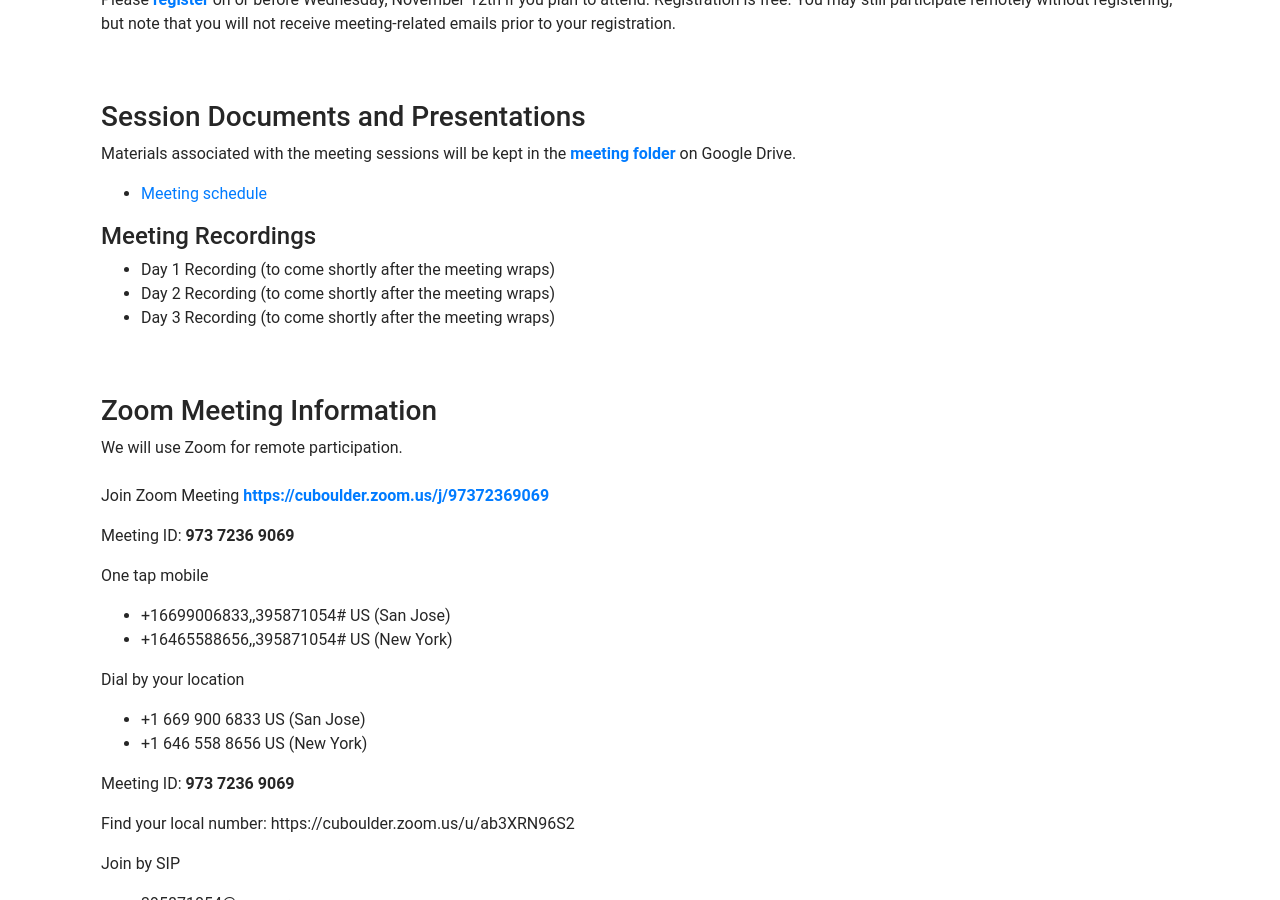
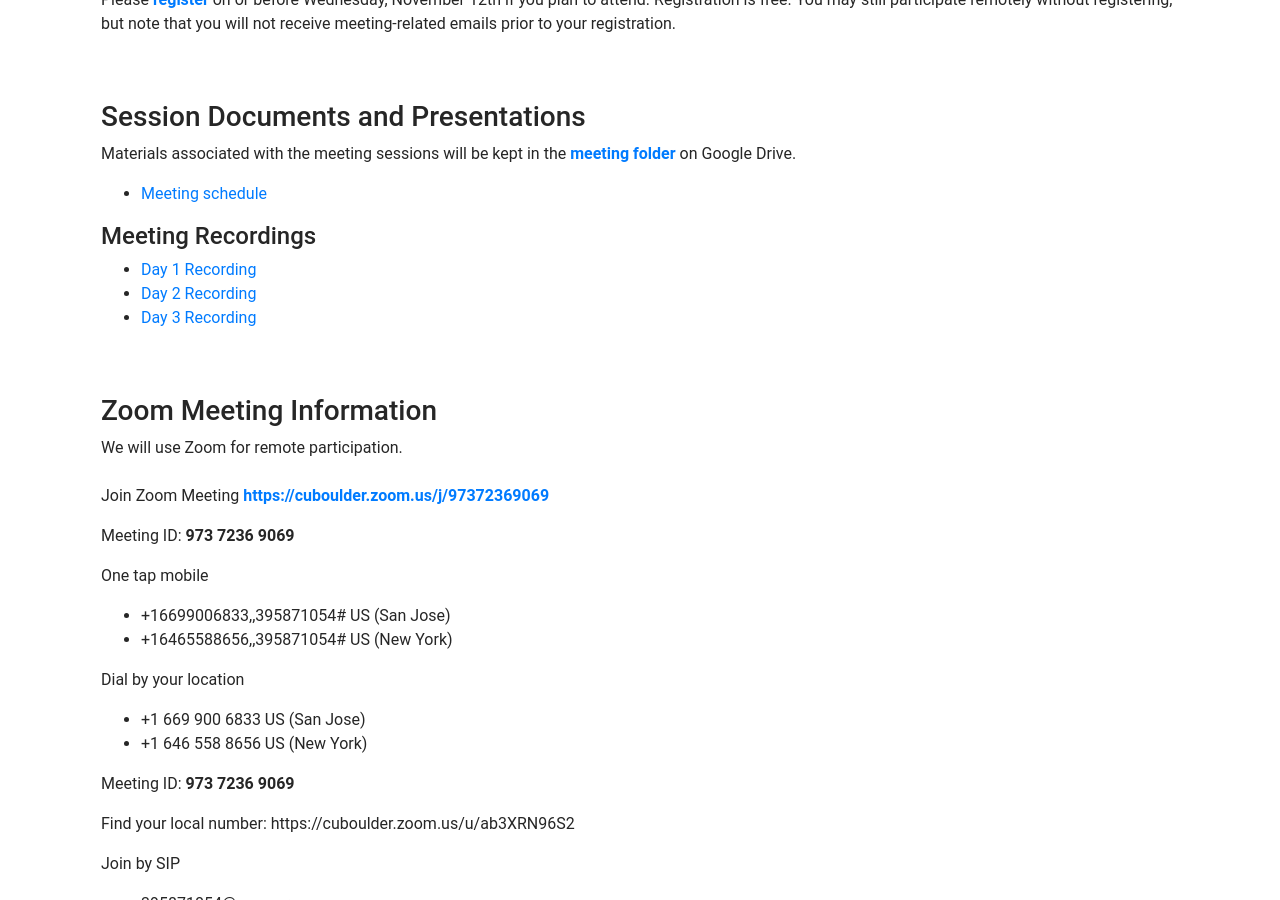
Before and after one commit to heliophysicsPy/heliophysicsPy.github.io, a Jekyll site: the page built from _pages/meetings/community_meetings/fall2025.md, in a window 1280 px wide and 900 px high, scrolled down 519 px. Built offline with Jekyll 4.4.1, drawn with Linux system fonts in a browser that asks for light colours; nearby versions of some CDN libraries.

Commit message:
adding in YT links for recordings

```diff
--- a/_pages/meetings/community_meetings/fall2025.md
+++ b/_pages/meetings/community_meetings/fall2025.md
@@ -27,9 +27,9 @@ Materials associated with the meeting sessions will be kept in the [**meeting fo
 
 #### Meeting Recordings
 
- - Day 1 Recording (to come shortly after the meeting wraps)
- - Day 2 Recording (to come shortly after the meeting wraps)
- - Day 3 Recording (to come shortly after the meeting wraps)
+ - [Day 1 Recording](https://youtu.be/D1nsdh1A0w0?si=eDjFzcedI5zQxQA7)
+ - [Day 2 Recording](https://youtu.be/nc2vS6x6VRU?si=rpEnXI_o6yg2_cxY)
+ - [Day 3 Recording](https://youtu.be/9OkoOaQ7kJQ?si=gQPbYTLY9RvaMNjW)
 <br><br><br>
 
 ### Zoom Meeting Information
```
